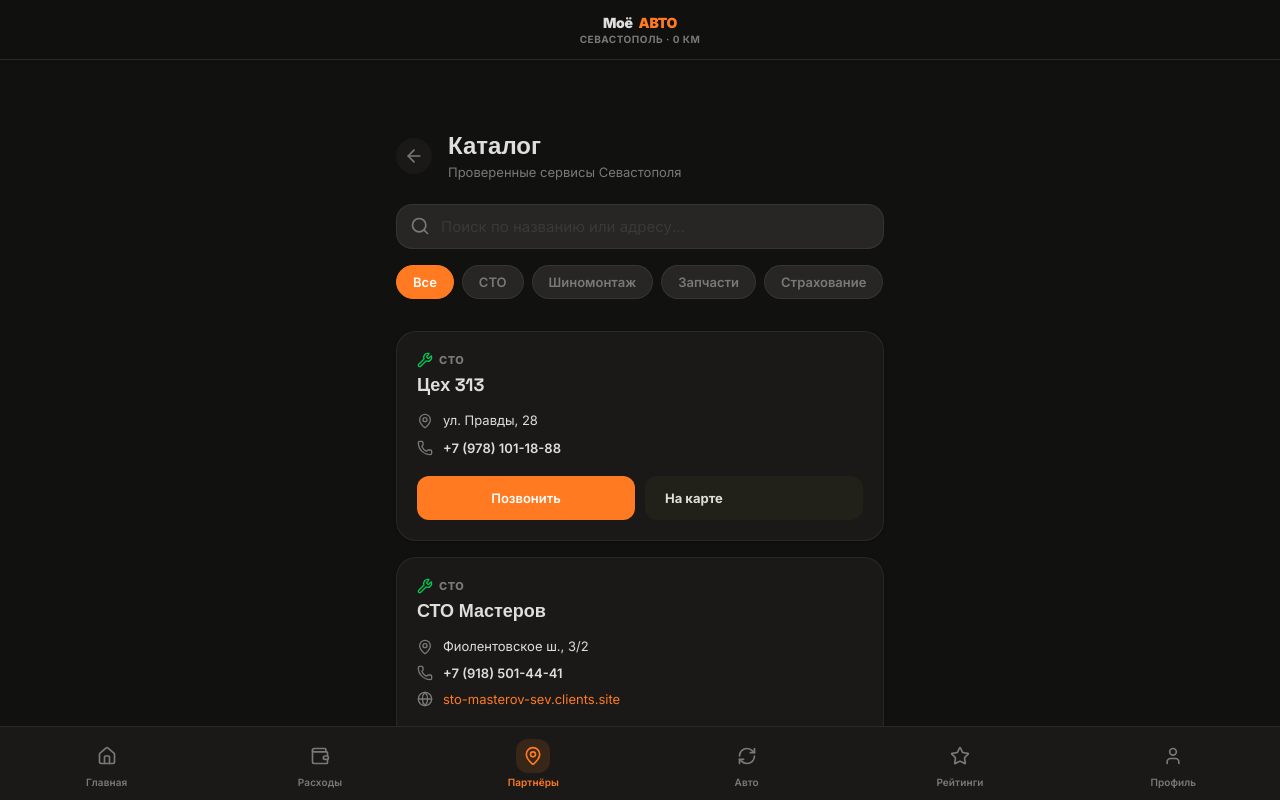
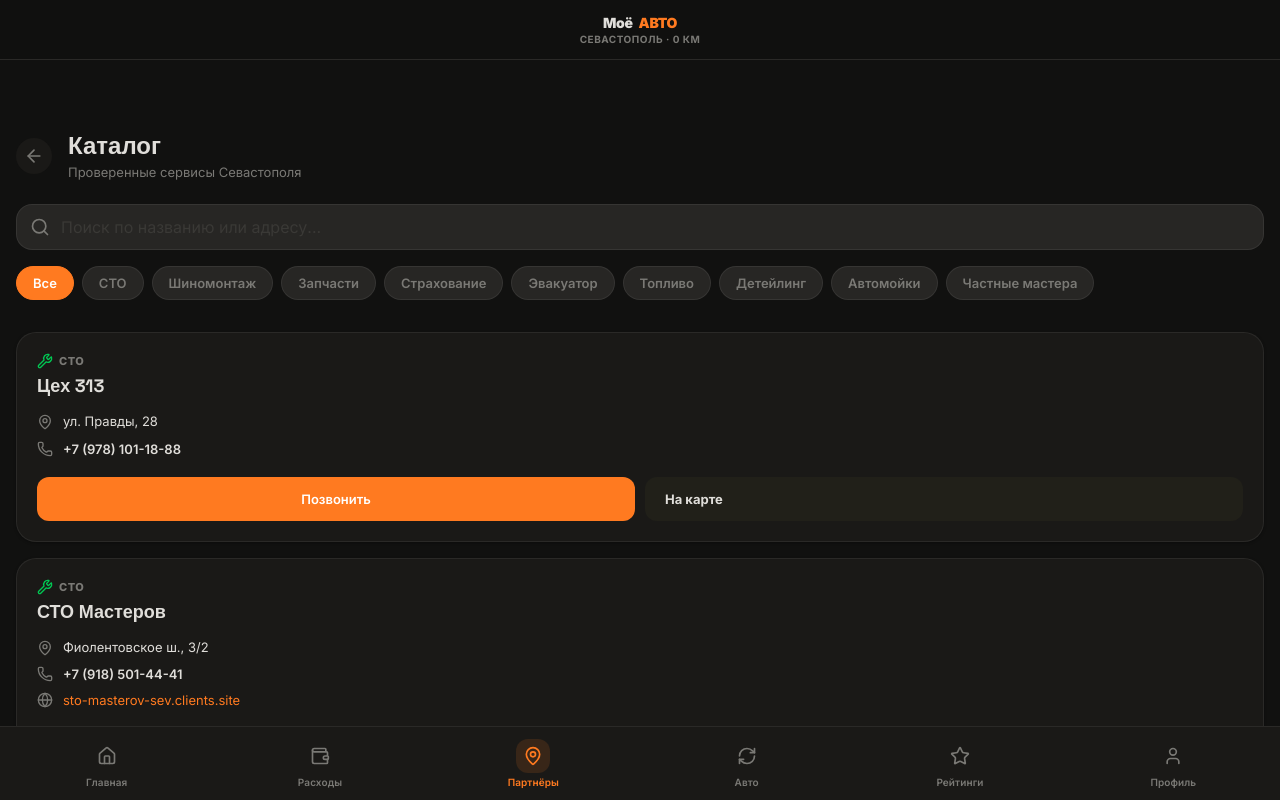
Before and after one commit to BaH4iK/moe-avto-app, a Next.js app: page /catalog in a window 1280 px wide. Shown: the top 800 px of the page. Built offline with nearby package versions, Linux system fonts and the light colour scheme; no server answers.

Commit message:
Final recovery of all feattytytyssssssj

```diff
--- a/app/catalog/CatalogClient.tsx
+++ b/app/catalog/CatalogClient.tsx
@@ -74,7 +74,6 @@ const CATALOG_ITEMS = [
   { id: 45, category: 'Частные мастера', name: 'АвтоМастер СТО', address: 'ул. Отрадная, 11б', phone: '+7 (978) 135-10-10', site: '' },
 ]
 
-// Список фильтров
 const FILTERS = ['Все', 'СТО', 'Шиномонтаж', 'Запчасти', 'Страхование', 'Эвакуатор', 'Топливо', 'Детейлинг', 'Автомойки', 'Частные мастера']
 
 export default function CatalogClient() {
@@ -82,7 +81,6 @@ export default function CatalogClient() {
   const [activeFilter, setActiveFilter] = useState('Все')
   const [searchQuery, setSearchQuery] = useState('')
 
-  // Индивидуальные иконки под каждую категорию
   const getCategoryIcon = (category: string) => {
     switch (category) {
       case 'СТО': return <Wrench size={16} color="#00c853" />
@@ -98,7 +96,6 @@ export default function CatalogClient() {
     }
   }
 
-  // Умная фильтрация
   const filteredItems = CATALOG_ITEMS.filter(item => {
     const matchesFilter = activeFilter === 'Все' || item.category === activeFilter
     const matchesSearch = item.name.toLowerCase().includes(searchQuery.toLowerCase()) ||
@@ -107,9 +104,9 @@ export default function CatalogClient() {
   })
 
   return (
-    <main className="page active" style={{ paddingBottom: '120px' }}>
+    // Добавлена жесткая блокировка ширины для предотвращения Safari-зума
+    <main className="page active" style={{ paddingBottom: '120px', width: '100%', maxWidth: '100vw', overflowX: 'hidden', boxSizing: 'border-box' }}>
 
-      {/* ── ШАПКА С КНОПКОЙ НАЗАД ── */}
       <div style={{ display: 'flex', alignItems: 'center', gap: '16px', marginBottom: 'var(--s6)' }}>
         <button onClick={() => router.back()} className="icon-btn" style={{ background: 'var(--surface)', borderRadius: '50%', flexShrink: 0 }}>
           <ArrowLeft size={20} />
@@ -120,23 +117,23 @@ export default function CatalogClient() {
         </div>
       </div>
 
-      {/* ── СТРОКА ПОИСКА ── */}
       <div style={{ position: 'relative', marginBottom: 'var(--s4)' }}>
         <Search size={20} style={{ position: 'absolute', left: '14px', top: '50%', transform: 'translateY(-50%)', color: 'var(--muted)' }} />
         <input
           className="inp"
           placeholder="Поиск по названию или адресу..."
-          style={{ paddingLeft: '44px', borderRadius: '16px' }}
+          // Зафиксирован размер шрифта 16px и width 100%, чтобы айфон не увеличивал экран
+          style={{ paddingLeft: '44px', borderRadius: '16px', fontSize: '16px', width: '100%', boxSizing: 'border-box' }}
           value={searchQuery}
           onChange={(e) => setSearchQuery(e.target.value)}
         />
       </div>
 
-      {/* ── СВАЙП-ФИЛЬТРЫ ── */}
       <div style={{
         display: 'flex', gap: '8px', marginBottom: 'var(--s6)',
         overflowX: 'auto', paddingBottom: '8px',
-        scrollbarWidth: 'none', msOverflowStyle: 'none'
+        scrollbarWidth: 'none', msOverflowStyle: 'none',
+        width: '100%', WebkitOverflowScrolling: 'touch' // Плавный скролл без расширения экрана
       }}>
         {FILTERS.map(f => (
           <button
@@ -150,28 +147,27 @@ export default function CatalogClient() {
         ))}
       </div>
 
-      {/* ── СПИСОК КАРТОЧЕК ── */}
-      <div style={{ display: 'flex', flexDirection: 'column', gap: '16px' }}>
+      <div style={{ display: 'flex', flexDirection: 'column', gap: '16px', width: '100%' }}>
         {filteredItems.length > 0 ? (
           filteredItems.map(item => (
-            <div key={item.id} className="card" style={{ padding: '20px' }}>
+            <div key={item.id} className="card" style={{ padding: '20px', width: '100%', boxSizing: 'border-box', overflow: 'hidden' }}>
 
               <div style={{ display: 'flex', justifyContent: 'space-between', alignItems: 'flex-start', marginBottom: '16px' }}>
-                <div>
+                <div style={{ minWidth: 0 }}>
                   <div style={{ display: 'flex', alignItems: 'center', gap: '6px', marginBottom: '6px' }}>
                     {getCategoryIcon(item.category)}
                     <span style={{ fontSize: '11px', fontWeight: 800, textTransform: 'uppercase', letterSpacing: '0.5px', color: 'var(--muted)' }}>
                       {item.category}
                     </span>
                   </div>
-                  <h3 style={{ fontSize: '18px', fontWeight: 800 }}>{item.name}</h3>
+                  <h3 style={{ fontSize: '18px', fontWeight: 800, wordWrap: 'break-word' }}>{item.name}</h3>
                 </div>
               </div>
 
-              <div style={{ display: 'flex', flexDirection: 'column', gap: '10px', marginBottom: '20px' }}>
-                <div style={{ display: 'flex', alignItems: 'flex-start', gap: '10px', color: 'var(--text)' }}>
+              <div style={{ display: 'flex', flexDirection: 'column', gap: '10px', marginBottom: '20px', minWidth: 0 }}>
+                <div style={{ display: 'flex', alignItems: 'flex-start', gap: '10px', color: 'var(--text)', width: '100%' }}>
                   <MapPin size={16} style={{ color: 'var(--muted)', marginTop: '2px', flexShrink: 0 }} />
-                  <span style={{ fontSize: '13px', lineHeight: 1.4 }}>{item.address}</span>
+                  <span style={{ fontSize: '13px', lineHeight: 1.4, flex: 1, wordBreak: 'break-word' }}>{item.address}</span>
                 </div>
 
                 {item.phone && (
@@ -182,27 +178,26 @@ export default function CatalogClient() {
                 )}
 
                 {item.site && (
-                  <div style={{ display: 'flex', alignItems: 'center', gap: '10px', color: 'var(--text)' }}>
+                  <div style={{ display: 'flex', alignItems: 'center', gap: '10px', color: 'var(--text)', width: '100%', overflow: 'hidden' }}>
                     <Globe size={16} style={{ color: 'var(--muted)', flexShrink: 0 }} />
-                    <a href={`https://${item.site}`} target="_blank" rel="noreferrer" style={{ fontSize: '13px', color: 'var(--primary)', textDecoration: 'none' }}>
+                    <a href={`https://${item.site}`} target="_blank" rel="noreferrer" style={{ fontSize: '13px', color: 'var(--primary)', textDecoration: 'none', whiteSpace: 'nowrap', overflow: 'hidden', textOverflow: 'ellipsis' }}>
                       {item.site}
                     </a>
                   </div>
                 )}
               </div>
 
-              {/* ── КНОПКИ ДЕЙСТВИЙ ── */}
-              <div style={{ display: 'grid', gridTemplateColumns: item.phone ? '1fr 1fr' : '1fr', gap: '10px' }}>
+              <div style={{ display: 'grid', gridTemplateColumns: item.phone ? '1fr 1fr' : '1fr', gap: '10px', width: '100%' }}>
                 {item.phone && (
-                  <a href={`tel:${item.phone.replace(/[^0-9+]/g, '')}`} style={{ textDecoration: 'none' }}>
-                    <button className="btn btn-primary btn-full" style={{ height: '44px', fontSize: '13px', borderRadius: '12px' }}>
+                  <a href={`tel:${item.phone.replace(/[^0-9+]/g, '')}`} style={{ textDecoration: 'none', display: 'block' }}>
+                    <button className="btn btn-primary btn-full" style={{ height: '44px', fontSize: '13px', borderRadius: '12px', width: '100%' }}>
                       Позвонить
                     </button>
                   </a>
                 )}
                 <a
                   href={`https://yandex.ru/maps/?text=Севастополь+${encodeURIComponent(item.address)}`}
-                  target="_blank" rel="noreferrer" style={{ textDecoration: 'none' }}
+                  target="_blank" rel="noreferrer" style={{ textDecoration: 'none', display: 'block' }}
                 >
                   <button className="btn" style={{ height: '44px', width: '100%', fontSize: '13px', borderRadius: '12px', background: 'var(--surface2)', color: 'var(--text)', border: 'none', fontWeight: 700 }}>
                     На карте
```
